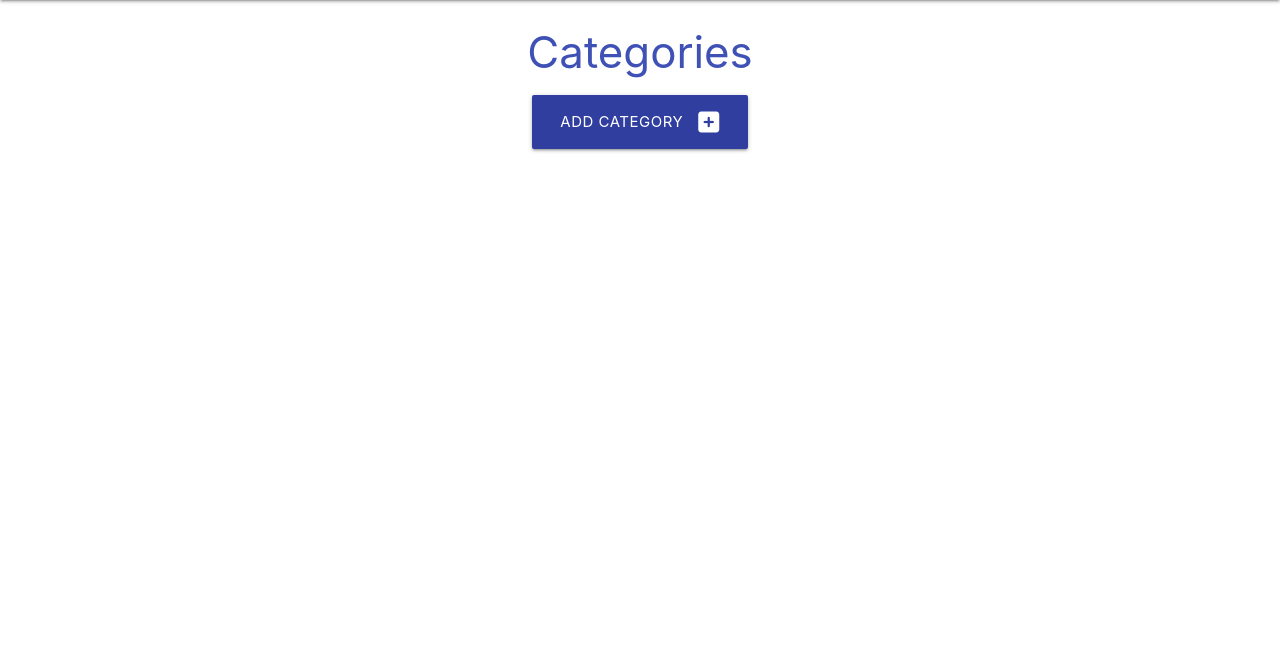
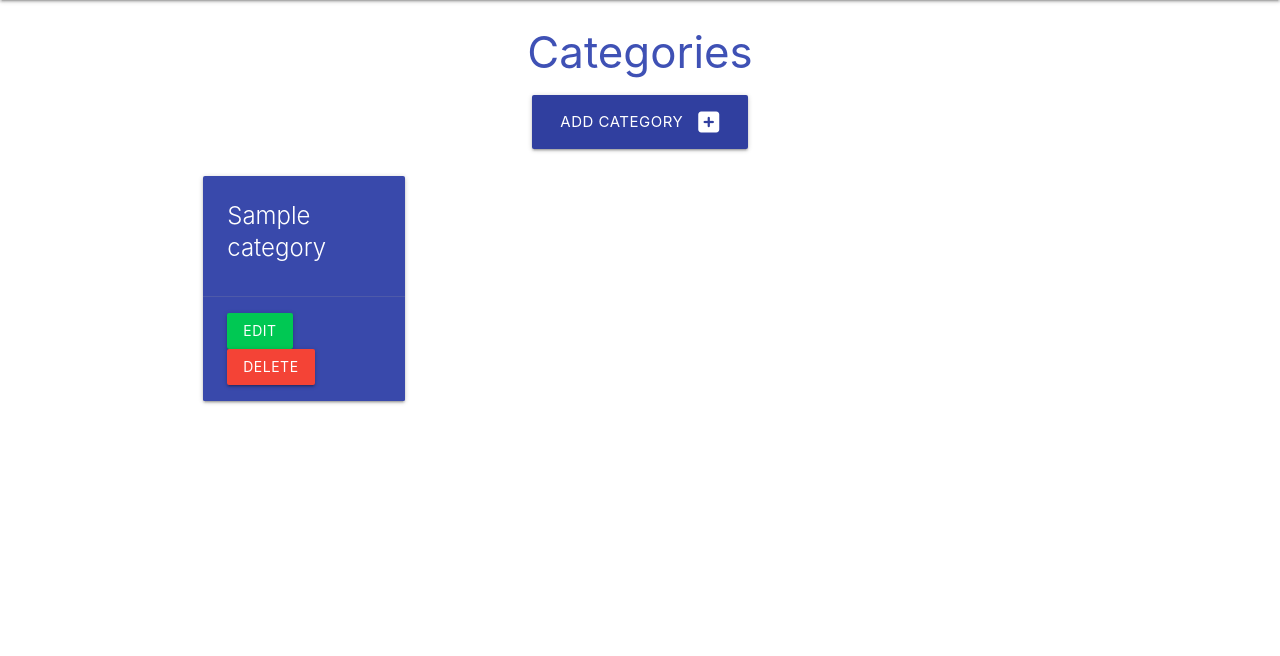
Before and after one commit to sergpapa/materialize-flask-sqlalchemy, a Flask app: page /categories in a window 1280 px wide. Shown: the part 64-720 px from the top of the page. Run offline with Flask 3, Linux system fonts and the light colour scheme; tables that the repository leaves empty hold one stand-in row (values such as "Sample post").

Commit message:
linked db to categories.html to dislplay all categories

```diff
--- a/taskmanager/models.py
+++ b/taskmanager/models.py
@@ -44,4 +44,4 @@ class Task(db.Model):
 # python3
 # from taskmanager import app, db
 # with app.app_context():
-#     db.create_all()
+#    db.create_all()
--- a/taskmanager/routes.py
+++ b/taskmanager/routes.py
@@ -10,7 +10,8 @@ def home():
 
 @app.route('/categories')
 def categories():
-    return render_template('categories.html')
+    categories = list(Category.query.order_by(Category.category_name).all())
+    return render_template('categories.html', categories = categories)
 
 @app.route('/add_category', methods=['GET', 'POST'])
 def add_category():
--- a/taskmanager/templates/categories.html
+++ b/taskmanager/templates/categories.html
@@ -10,4 +10,20 @@
     </div>
 </div>
 
+<div class="row">
+    {% for category in categories %}
+    <div class="col s12 m6 l3">
+      <div class="card indigo darken-1">
+        <div class="card-content white-text">
+          <span class="card-title">{{ category.category_name }}</span>
+        </div>
+        <div class="card-action">
+          <a class="btn green accent-4" href="#">Edit</a>
+          <a class="btn red" href="#">Delete</a>
+        </div>
+      </div>
+    </div>
+    {% endfor %}
+  </div>
+
 {% endblock %}
```
